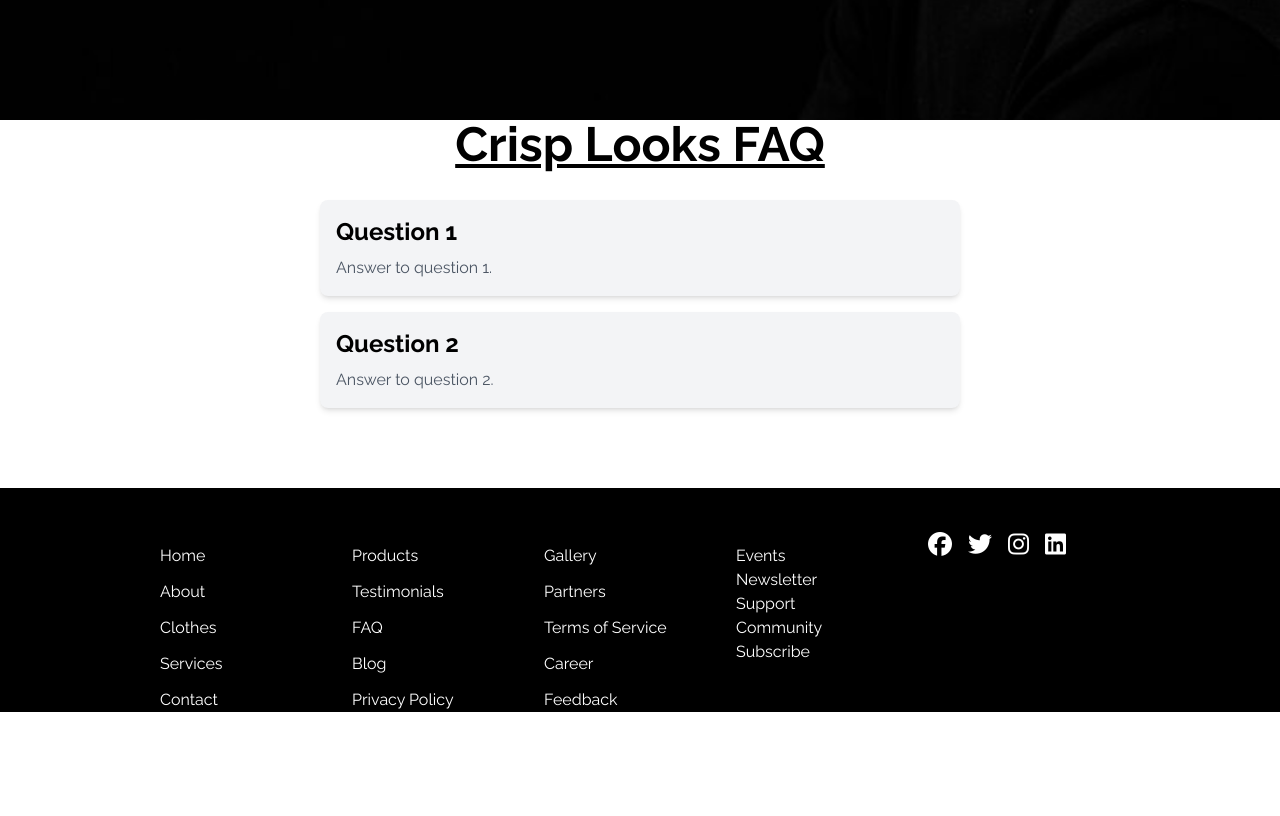
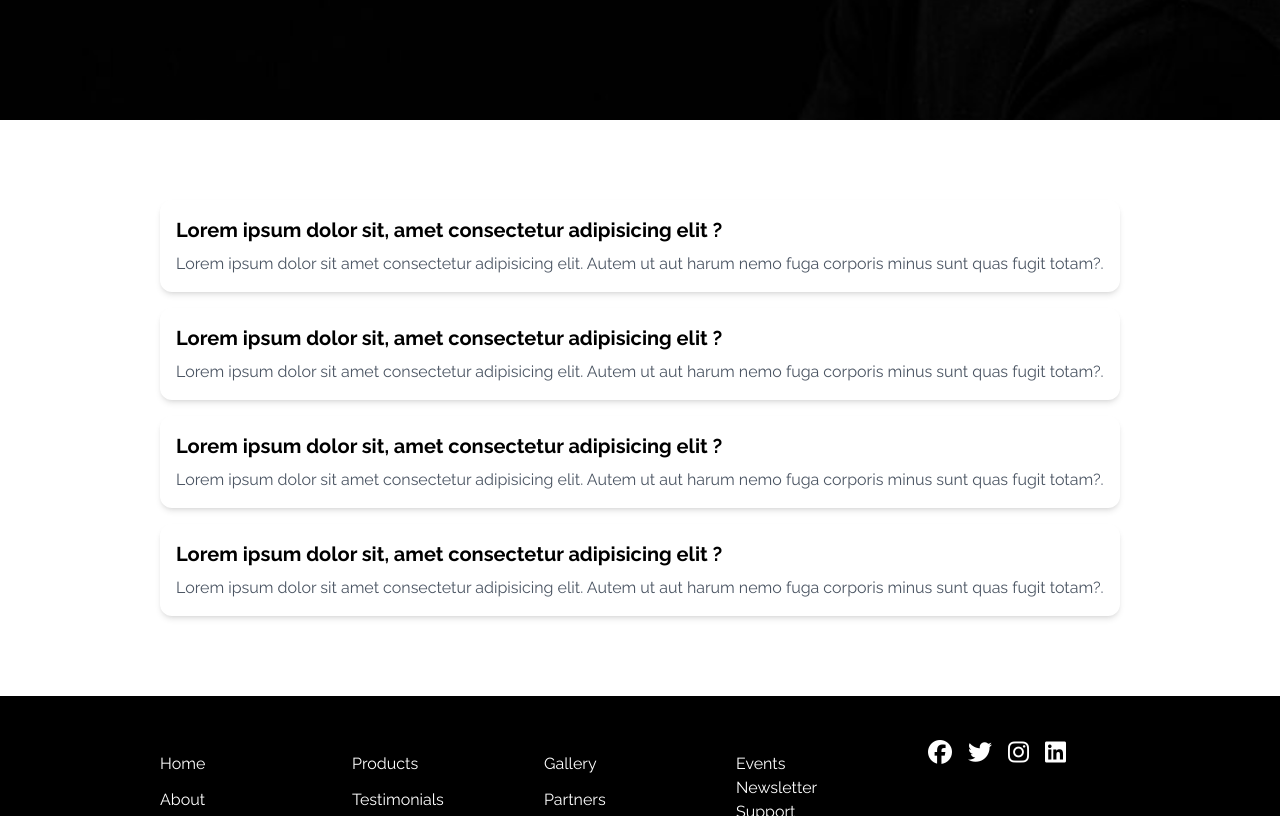
Before and after one commit to Uti-Favour/CrispLooks_FrontEnd_Design, a website: page faq.html in a window 1280 px wide. Shown: the part 680-1496 px from the top of the page. Before the commit the page ends 1392 px from the top, so only its background shows below. Drawn offline with nearby package versions, Linux system fonts and the light colour scheme.

```diff
--- a/JS/main.js
+++ b/JS/main.js
@@ -24,7 +24,6 @@
       description: "VINTAGE ANKARA STYLES",
       price: "$11,000",
     },
-
 
     {
       src: "Images/collection-2.webp",
@@ -81,8 +80,6 @@
       description: "VINTAGE ANKARA STYLES",
       price: "$19,000",
     },
-
-
   ];
 
 
--- a/faq.html
+++ b/faq.html
@@ -2,29 +2,27 @@
 <html lang="en">
 
 <head>
-    <meta charset="UTF-8">
-    <meta name="viewport" content="width=device-width, initial-scale=1.0">
+    <meta charset="UTF-8" />
+    <meta name="viewport" content="width=device-width, initial-scale=1.0" />
     <title>Collections</title>
-    <link rel="stylesheet" href="CSS/styles.css">
+    <link rel="stylesheet" href="CSS/styles.css" />
     <script src="https://cdn.tailwindcss.com"></script>
     <link rel="stylesheet" href="https://cdnjs.cloudflare.com/ajax/libs/font-awesome/6.5.1/css/all.min.css"
         integrity="sha512-DTOQO9RWCH3ppGqcWaEA1BIZOC6xxalwEsw9c2QQeAIftl+Vegovlnee1c9QX4TctnWMn13TZye+giMm8e2LwA=="
         crossorigin="anonymous" referrerpolicy="no-referrer" />
     <link href="https://fonts.googleapis.com/css2?family=Raleway:ital,wght@0,100..900;1,100..900&display=swap"
-        rel="stylesheet">
+        rel="stylesheet" />
 </head>
 
 <body>
-
     <section>
         <!-- ------ Hero Section ------ -->
         <div
             class="hero min-h-screen bg-cover bg-center lg:bg-[url('Images/background-1.jpg')] bg-[url('Images/background-2.jpg')]">
-
             <nav class="lg:block hidden">
                 <div class="flex justify-between bg-white w-full py-3">
                     <div class="ml-20">
-                        <img src="Images/Orange_logo.webp" class="w-40">
+                        <img src="Images/Orange_logo.webp" class="w-40" />
                     </div>
 
                     <div class="flex justify-center">
@@ -44,7 +42,6 @@
                         <i class="fa-solid fa-magnifying-glass text-xl"></i>
                         <i class="fa-solid fa-user text-xl"></i>
                         <i class="fa-solid fa-cart-shopping text-xl"></i>
-
                     </div>
                 </div>
             </nav>
@@ -56,7 +53,7 @@
                         <i class="fa-solid fa-bars text-xl mr-4"></i>
                     </button>
 
-                <img src="Images/Orange_logo.webp" class="w-auto h-auto max-h-10">
+                    <img src="Images/Orange_logo.webp" class="w-auto h-auto max-h-10" />
 
                     <div class="flex space-x-5">
                         <i class="fa-solid fa-magnifying-glass text-xl"></i>
@@ -64,7 +61,7 @@
                     </div>
                 </div>
                 <div class="bg-white">
-                <ul class="ml-5  nav_hidden h-[50vh]">
+                    <ul class="ml-5 nav_hidden h-[50vh]">
                         <li class="mb-3"><a href="index.html">Home</a></li>
                         <li class="mb-3"><a href="collections.html">Collections</a></li>
                         <li class="mb-3"><a href="shop.html">Shops</a></li>
@@ -75,38 +72,64 @@
                         <li class="mb-5"><a href="press.html">Press</a></li>
                     </ul>
                 </div>
-
             </nav>
-
 
             <!-- ------ Hero Section ------ -->
             <div class="container mx-auto px-4 py-24 flex flex-col items-center h-full">
                 <div class="text-center lg:mt-52 mt-36">
                     <p class="text-xl text-white mb-4">Find out more on</p>
-                    <h2 class="lg:text-4xl text-3xl lg:font-bold font-semibold text-white">Crisp Looks FAQ</h2>
+                    <h2 class="lg:text-4xl text-3xl lg:font-bold font-semibold text-white">
+                        Crisp Looks FAQ
+                    </h2>
                 </div>
-                <button class="px-4 py-2 border text-white font-bold rounded-md mx-auto mt-10">Read More <i class="fas fa-arow-down"></i></button>
+                <button class="px-4 py-2 border text-white font-bold rounded-md mx-auto mt-10">
+                    Read More <i class="fas fa-arow-down"></i>
+                </button>
             </div>
         </div>
-
     </section>
 
-    <section class="flex flex-col gap-4 items-center">
-        <h1 class="text-3xl lg:text-5xl font-bold underline mb-4">Crisp Looks FAQ</h1>
-
-        <div class="flex flex-col bg-gray-100 shadow-md rounded-lg p-4 w-full md:w-3/4 lg:w-1/2">
-          <h2 class="font-bold text-2xl mb-2">Question 1</h2>
-          <p class="text-gray-600 text-base">Answer to question 1.</p>
+    <section class="flex flex-col gap-4 items-center mt-20 mx-3 lg:mx-0">
+        <div class="flex flex-col shadow-md rounded-xl p-4 w-full md:w-3/4 lg:w-3/4">
+            <h2 class="text-xl font-bold mb-2">
+                Lorem ipsum dolor sit, amet consectetur adipisicing elit ?
+            </h2>
+            <p class="text-gray-600 text-sm lg:text-base">
+                Lorem ipsum dolor sit amet consectetur adipisicing elit. Autem ut aut
+                harum nemo fuga corporis minus sunt quas fugit totam?.
+            </p>
         </div>
 
-        <div class="flex flex-col bg-gray-100 shadow-md rounded-lg p-4 w-full md:w-3/4 lg:w-1/2">
-          <h2 class="font-bold text-2xl mb-2">Question 2</h2>
-          <p class="text-gray-600 text-base">Answer to question 2.</p>
+        <div class="flex flex-col shadow-md rounded-xl p-4 w-full md:w-3/4 lg:w-3/4">
+            <h2 class="text-xl font-bold mb-2">
+                Lorem ipsum dolor sit, amet consectetur adipisicing elit ?
+            </h2>
+            <p class="text-gray-600 text-sm lg:text-base">
+                Lorem ipsum dolor sit amet consectetur adipisicing elit. Autem ut aut
+                harum nemo fuga corporis minus sunt quas fugit totam?.
+            </p>
         </div>
 
+        <div class="flex flex-col shadow-md rounded-xl p-4 w-full md:w-3/4 lg:w-3/4">
+            <h2 class="text-xl font-bold mb-2">
+                Lorem ipsum dolor sit, amet consectetur adipisicing elit ?
+            </h2>
+            <p class="text-gray-600 text-sm lg:text-base">
+                Lorem ipsum dolor sit amet consectetur adipisicing elit. Autem ut aut
+                harum nemo fuga corporis minus sunt quas fugit totam?.
+            </p>
+        </div>
+
+        <div class="flex flex-col shadow-md rounded-xl p-4 w-full md:w-3/4 lg:w-3/4">
+            <h2 class="text-xl font-bold mb-2">
+                Lorem ipsum dolor sit, amet consectetur adipisicing elit ?
+            </h2>
+            <p class="text-gray-600 text-sm lg:text-base">
+                Lorem ipsum dolor sit amet consectetur adipisicing elit. Autem ut aut
+                harum nemo fuga corporis minus sunt quas fugit totam?.
+            </p>
+        </div>
     </section>
-
-
 
     <!-- ------ Footer Section ------ -->
     <section class="mt-20 bg-black">
@@ -145,16 +168,20 @@
 
             <ul class="flex space-x-4 mt-10 w-28">
                 <li>
-                <a href="#" class="text-white hover:text-gray-700"><i class="fab fa-facebook text-lg lg:text-2xl"></i></a>
+                    <a href="#" class="text-white hover:text-gray-700"><i
+                            class="fab fa-facebook text-lg lg:text-2xl"></i></a>
                 </li>
                 <li>
-                <a href="#" class="text-white hover:text-gray-700"><i class="fab fa-twitter text-lg lg:text-2xl"></i></a>
+                    <a href="#" class="text-white hover:text-gray-700"><i
+                            class="fab fa-twitter text-lg lg:text-2xl"></i></a>
                 </li>
                 <li>
-                <a href="#" class="text-white hover:text-gray-700"><i class="fab fa-instagram text-lg lg:text-2xl"></i></a>
+                    <a href="#" class="text-white hover:text-gray-700"><i
+                            class="fab fa-instagram text-lg lg:text-2xl"></i></a>
                 </li>
                 <li>
-                <a href="#" class="text-white hover:text-gray-700"><i class="fab fa-linkedin text-lg lg:text-2xl"></i></a>
+                    <a href="#" class="text-white hover:text-gray-700"><i
+                            class="fab fa-linkedin text-lg lg:text-2xl"></i></a>
                 </li>
                 <!-- Add more social media icons as needed -->
             </ul>
@@ -162,7 +189,6 @@
     </section>
 
     <script src="JS/main.js"></script>
-
 </body>
 
 </html>
```
Also changed, not shown: collections.html (+1 -1 lines). Lines whose indentation alone changed are shown as unchanged.
